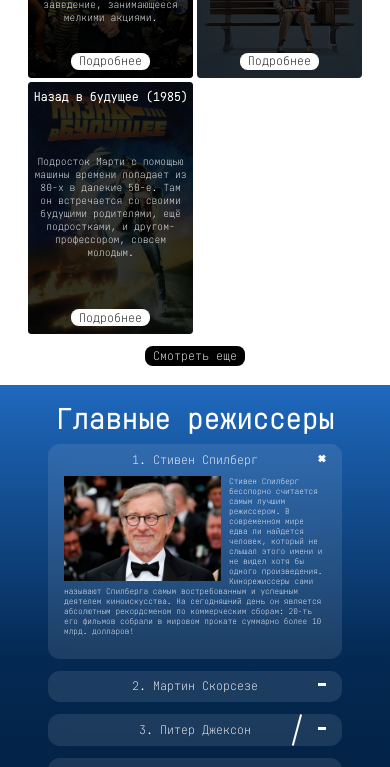
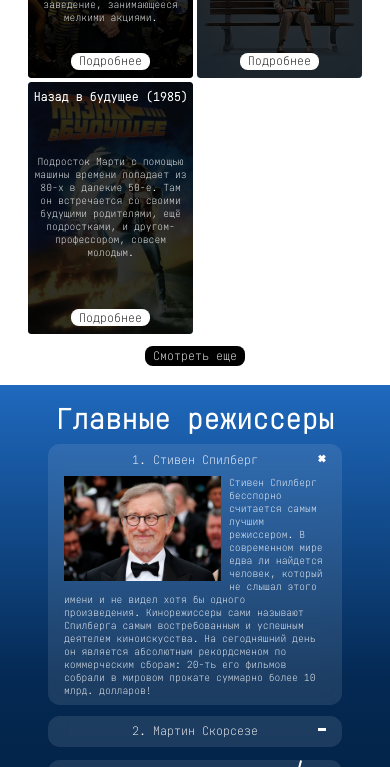
Before and after one commit to evanemoy/evanemoy.github.io, a plain HTML site: page index.html in a window 390 px wide. Both pictures are taken after a click on the element 194 px from the left and 1120 px from the top of the page. Shown: the part 660-1427 px from the top of the page. Drawn offline with Linux system fonts and the light colour scheme.

Commit message:
auth main directors

```diff
--- a/styles/auth/main.css
+++ b/styles/auth/main.css
@@ -97,7 +97,7 @@ main{
 @media screen and (max-width:768px){
     .container{
         width: 80%;
-        height: 80%;
+        height: 70vw;
     }
     .changeFormButton{
         font-size: 5vw;
--- a/styles/mainPage/directors.css
+++ b/styles/mainPage/directors.css
@@ -160,7 +160,7 @@
         display: block;
     }
     .director.active > .directorDescription{
-        height:45vw;
+        height:auto;
         margin-top: 2vw;
     }
     .directorAvatar{
@@ -170,7 +170,7 @@
     }
     .directorText{
         margin-left: 0;
-        font-size: 2vw;
+        font-size: 2.5vw;
     }
     .moreDirectorsPage{
         padding:1vw 3vw;
```
Also changed, not shown: js/auth.js (line endings or trailing spaces).
